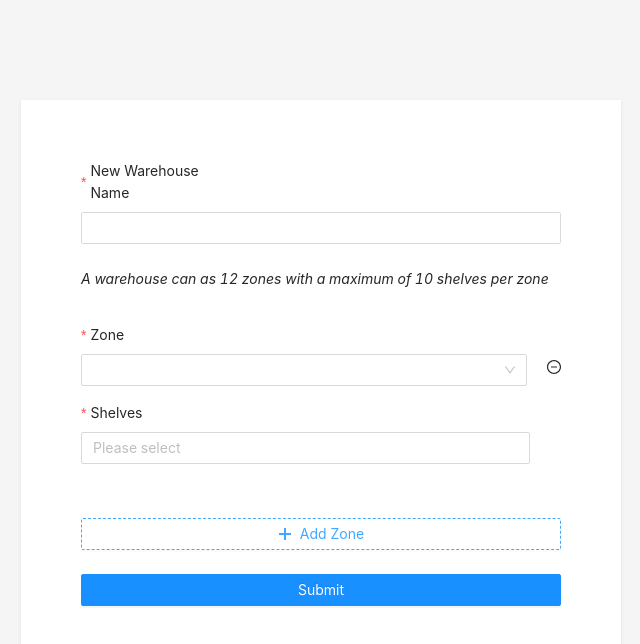
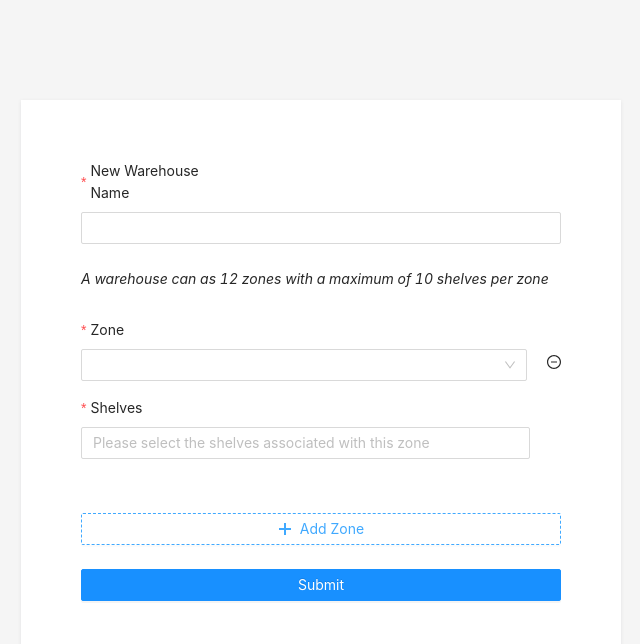
Before and after one commit to vhparadajr/divergent-3d, a React (Create React App) app: page / in a window 1280 px wide. Both pictures are taken after a click on the button "Add Zone". Shown: the top 644 px of the page, without its empty margins (319-959 px from the left). Built offline with nearby package versions, Linux system fonts and the light colour scheme.

Commit message:
added validation logic for not selecting same zone

```diff
--- a/src/App.css
+++ b/src/App.css
@@ -56,8 +56,8 @@
   justify-content: space-around;
   display: flex;
   align-items: center;
-  margin-bottom: -16px;
-  padding-top: 20px;
+  margin-bottom: -40px;
+  padding-top: 15px;
 }
 
 .zone-styling {
--- a/src/App.js
+++ b/src/App.js
@@ -9,9 +9,13 @@ const { Paragraph } = Typography
 
 const App = () => {
   const [treeSelectValue, setTreeSelectValue] = useState(undefined)
+  console.log('treeSelectValues', treeSelectValue)
+
+  const handleChange = (values) => {
+    return console.log(values)
+  }
 
   const onFinish = (values) => {
-    //TODO: add validation before making the axios call
     console.log(values)
     axios.post('https://divergent3d.getsandbox.com:443/warehouse', values)
     .then((response) => {
@@ -85,9 +89,9 @@ const App = () => {
             <>
               {fields.map((key, name, ...restField) => (
                 <Space key={key} direction='vertical' style={{ width:'100%'}}>
+                    <Form.Item shouldUpdate>
+                      {(formInstance) => (
                         <div className='zone-remove-wrapper'>
-                    {/* <Form.Item shouldUpdate>
-                    {(formInstance) => ( */}
                           <Form.Item
                             {...restField}
                             label='Zone'
@@ -96,42 +100,48 @@ const App = () => {
                             className='zone-styling'
                           >
                             <Select>
-                          {zonesArray.map((zone) => (
+                              {zonesArray.map((zone) => {
+                                const hasBeenSelected = !!formInstance.getFieldValue('zones')
+                                  .find((selectedZone) => selectedZone?.zone === zone.zone)
+
+                                return (
                                   <Option
                                     value={zone.zone}
                                     key={zone.key}
-                              // disabled={formInstance.getFieldValue('zones').includes(zone.zone)}
+                                    disabled={hasBeenSelected}
                                   >
                                     {zone.zone}
                                   </Option>
-                            ))}
+                                )}
+                              )}
                             </Select>
                           </Form.Item>
-                    {/* )}
-                    </Form.Item> */}
                           <MinusCircleOutlined onClick={() => remove(name)} />
                         </div>
+                      )}
+                    </Form.Item>
                   <Form.Item
                     {...restField}
                     label='Shelves'
                     name={[name, 'shelves']}
-                    rules={[{ required: true, message: 'Missing number of Shevles'}]}
+                    rules={[{ required: true, message: 'Missing shelves'}]}
                   >
                     <TreeSelect
                       treeData={shelvesArray}
-                      showSearch
+                      showSearch={false}
                       style={{ width: '100%', paddingRight:'31px' }}
-                      value={treeSelectValue}
+                      // value={treeSelectValue}
                       dropdownStyle={{ maxHeight: 400, overflow: 'auto' }}
-                      placeholder="Please select"
+                      placeholder="Please select the shelves associated with this zone"
                       allowClear
                       multiple
-                      onChange={setTreeSelectValue(treeSelectValue)}
+                      // onChange={handleChange(treeSelectValue)}
                     />
                   </Form.Item>
                 </Space>
               ))}
               <Form.Item style={{paddingTop: '30px'}}>
+                {/* TODO disable button if all 12 zones have been selected */}
                 <Button
                   type="dashed"
                   onClick={() => add()}
@@ -146,7 +156,11 @@ const App = () => {
           )}
         </Form.List>
         <Form.Item>
-          <Button type='primary' htmlType='submit' style={{ width: '100%' }}>
+          <Button
+            type='primary'
+            htmlType='submit'
+            style={{ width: '100%' }}
+          >
             Submit
           </Button>
         </Form.Item>
```
Lines whose indentation alone changed are shown as unchanged.
